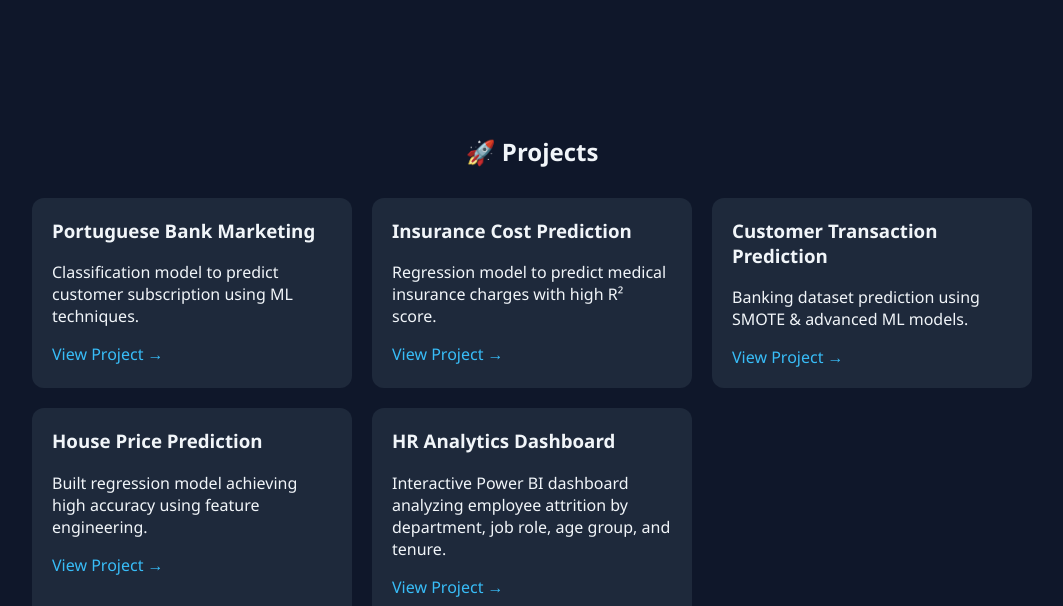
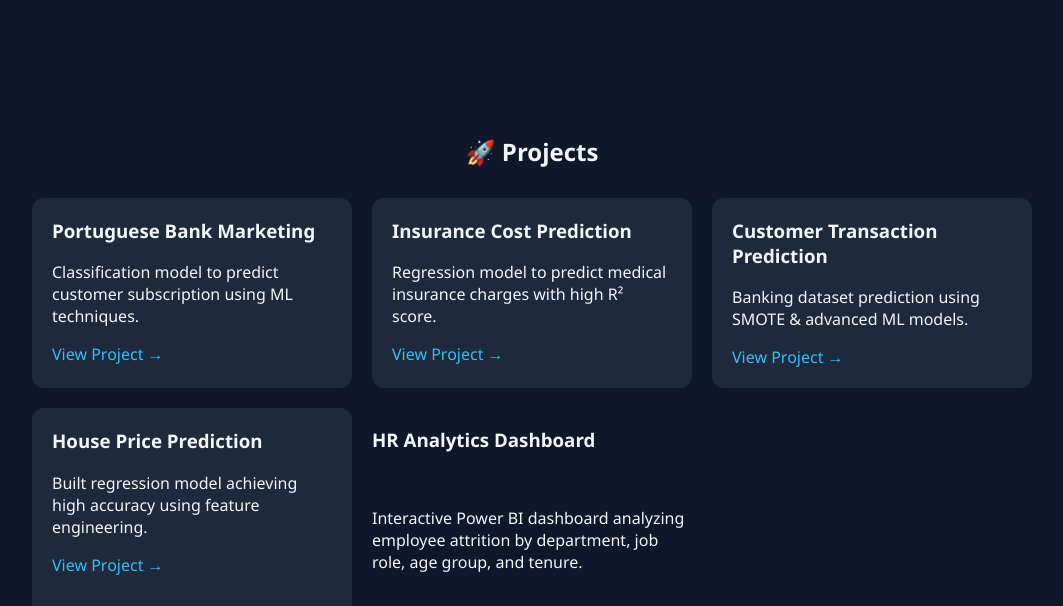
Before and after one commit to vivekanandhan1589-cpu/vivekanandhan1589-cpu.github.io, a plain HTML site: page index.html in a window 1280 px wide. Shown: the part 187-793 px from the top of the page, without its empty margins (108-1171 px from the left). Drawn offline with Linux system fonts and the light colour scheme.

Commit message:
Update index.html

```diff
--- a/index.html
+++ b/index.html
@@ -129,7 +129,7 @@
             <a href="https://github.com/vivekanandhan1589-cpu/House-Price-Prediction">View Project →</a>
         </div>
 
-        <div class="card">
+        <div class="projects">
             <h3>HR Analytics Dashboard</h3>
             <p>Interactive Power BI dashboard analyzing employee attrition by department, job role, age group, and tenure.</p>
             <a href="https://github.com/vivekanandhan1589-cpu/HR-Analytics-Dashboard">View Project →</a>
```
